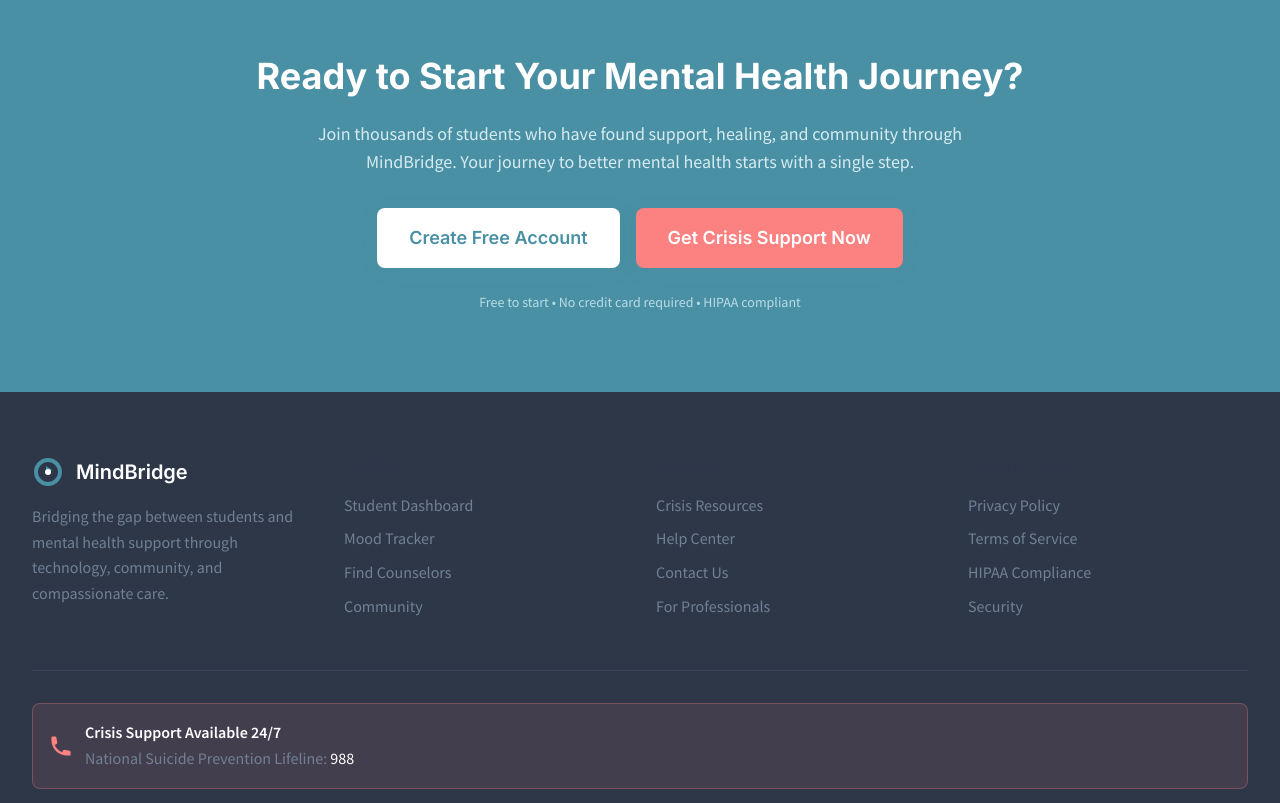
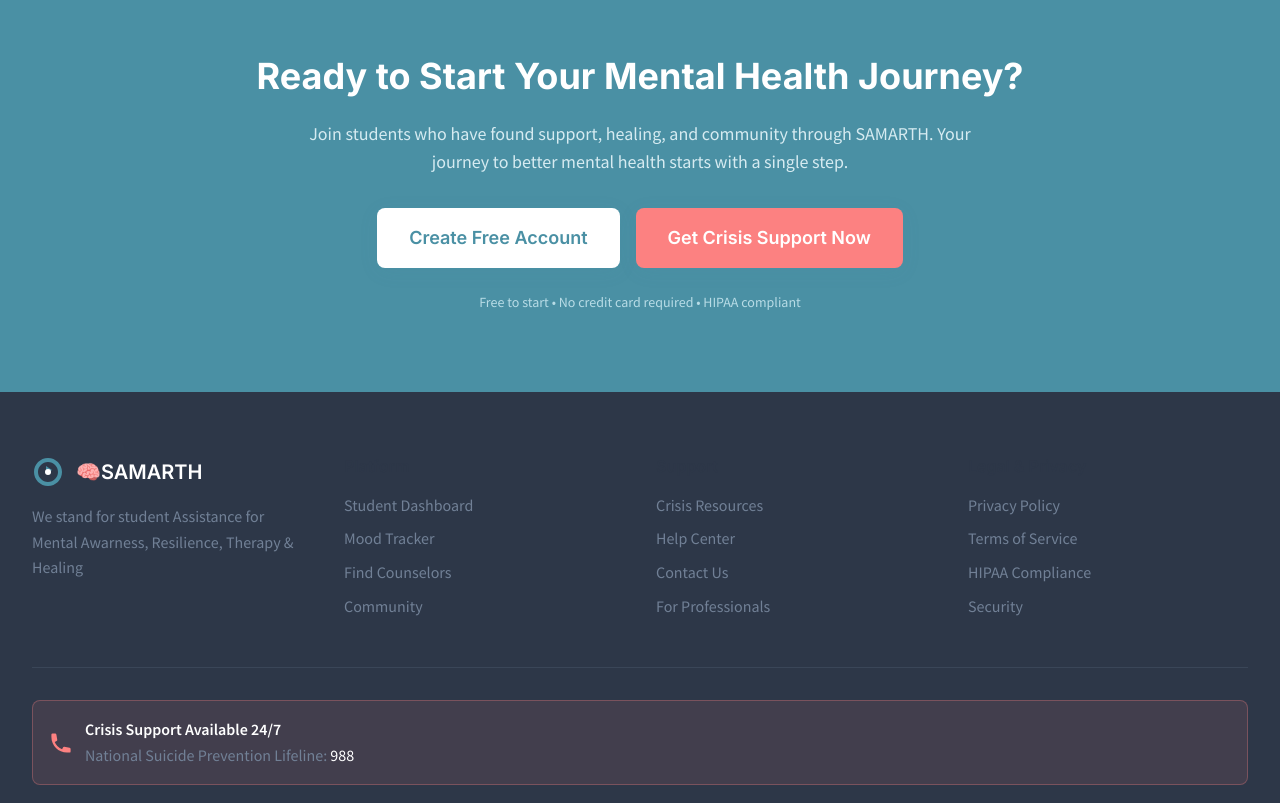
Before and after one commit to AyushiTiwari99/mindbridge_platform, a website: page pages/homepage_mental_health_platform.html in a window 1280 px wide. Shown: the part 3700-4503 px from the top of the page. Drawn offline with Linux system fonts and the light colour scheme.

Commit message:
homepage modified

```diff
--- a/pages/homepage_mental_health_platform.html
+++ b/pages/homepage_mental_health_platform.html
@@ -339,7 +339,7 @@
                     Real Stories, Real Progress
                 </h2>
                 <p class="text-lg text-text-secondary max-w-2xl mx-auto">
-                    See how MindBridge has helped students like you navigate their mental health journey with confidence.
+                    See how SAMARTH has helped students like you navigate their mental health journey with confidence.
                 </p>
             </div>
 
@@ -457,7 +457,7 @@
         <div class="max-w-7xl mx-auto px-4 sm:px-6 lg:px-8">
             <div class="text-center mb-16">
                 <h2 class="text-3xl md:text-4xl font-inter font-bold text-text-primary mb-4">
-                    See MindBridge in Action
+                    See SAMARTH in Action
                 </h2>
                 <p class="text-lg text-text-secondary max-w-2xl mx-auto">
                     Get a glimpse of how our platform works to support your mental health journey with intuitive design and powerful features.
@@ -488,7 +488,7 @@
                 Ready to Start Your Mental Health Journey?
             </h2>
             <p class="text-lg text-primary-100 mb-8 max-w-2xl mx-auto">
-                Join thousands of students who have found support, healing, and community through MindBridge. Your journey to better mental health starts with a single step.
+                Join students who have found support, healing, and community through SAMARTH. Your journey to better mental health starts with a single step.
             </p>
             <div class="flex flex-col sm:flex-row gap-4 justify-center">
                 <button class="bg-white text-primary px-8 py-4 rounded-lg font-inter font-semibold text-lg hover:bg-primary-50 transition-gentle shadow-soft">
@@ -515,10 +515,10 @@
                             <path d="M16 2C8.268 2 2 8.268 2 16s6.268 14 14 14 14-6.268 14-14S23.732 2 16 2zm0 4c5.514 0 10 4.486 10 10s-4.486 10-10 10S6 21.514 6 16 10.486 6 16 6zm-2 4v8l6-4-6-4z"/>
                             <circle cx="16" cy="16" r="3" fill="white"/>
                         </svg>
-                        <span class="text-xl font-inter font-semibold">MindBridge</span>
+                        <span class="text-xl font-inter font-semibold">🧠SAMARTH</span>
                     </div>
                     <p class="text-text-secondary mb-4">
-                        Bridging the gap between students and mental health support through technology, community, and compassionate care.
+                        We stand for student Assistance for Mental Awarness, Resilience, Therapy & Healing
                     </p>
                 </div>
 
```
